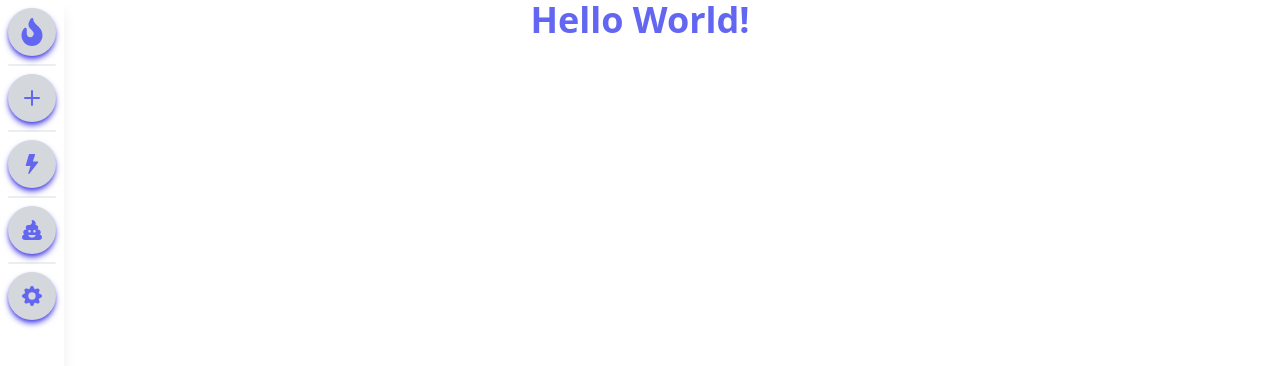
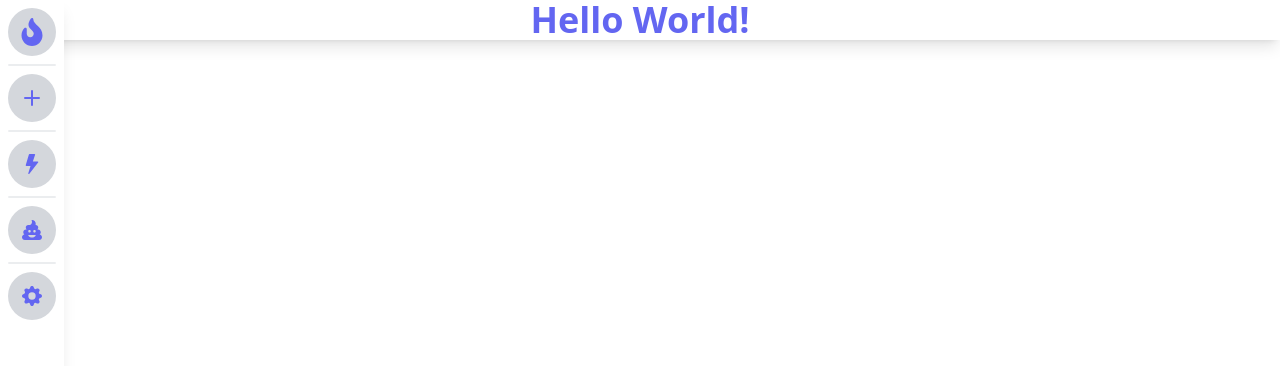
Before and after one commit to n33vb4k/PortfolioWebsite, a React (Vite) app in the folder portfoliosite/: page / in a window 1280 px wide. Shown: the top 366 px of the page. Built offline with nearby package versions, Linux system fonts and the light colour scheme.

Commit message:
shadow test

```diff
--- a/portfoliosite/src/App.tsx
+++ b/portfoliosite/src/App.tsx
@@ -3,7 +3,7 @@ import SideBar from "./components/SideBar"
 function App() {
   return (
     <>
-      <p className="text-center text-4xl text- text-indigo-500 font-bold">
+      <p className="text-center text-4xl text- text-indigo-500 font-bold shadow-lg">
         Hello World!
       </p>
       <div className="flex">
--- a/portfoliosite/src/index.css
+++ b/portfoliosite/src/index.css
@@ -10,7 +10,7 @@
   text-indigo-500 hover:text-white
     hover:rounded-xl rounded-3xl
     transition-all duration-300 ease-linear
-    cursor-pointer shadow-md shadow-indigo-600;
+    cursor-pointer shadow-sm shadow-white;
   }
 
   .sidebar-tooltip {
```
